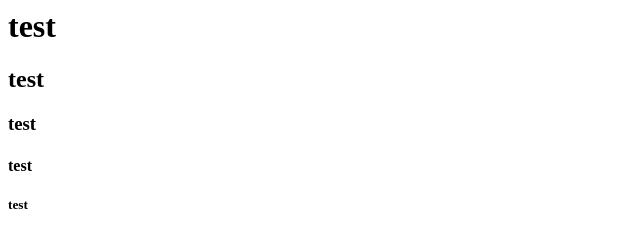
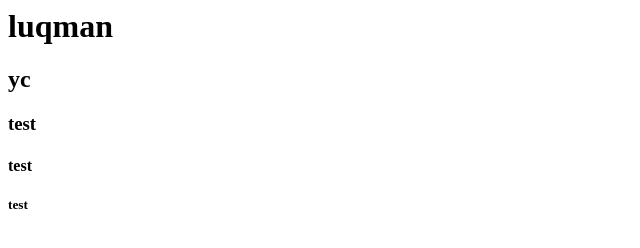
Before and after one commit to frankielee617/frankielee617.github.io, a plain HTML site: page index.html in a window 1280 px wide. Shown: the whole page, without its empty margins (0-640 px from the left). Drawn offline with Linux system fonts and the light colour scheme.

Commit message:
Update index.html

```diff
--- a/index.html
+++ b/index.html
@@ -1,5 +1,5 @@
-<h1>test</h1>
-<h2>test</h2>
+<h1>luqman</h1>
+<h2>yc</h2>
 <h3>test</h3>
 <h4>test</h4>
 <h5>test</h5>
```
